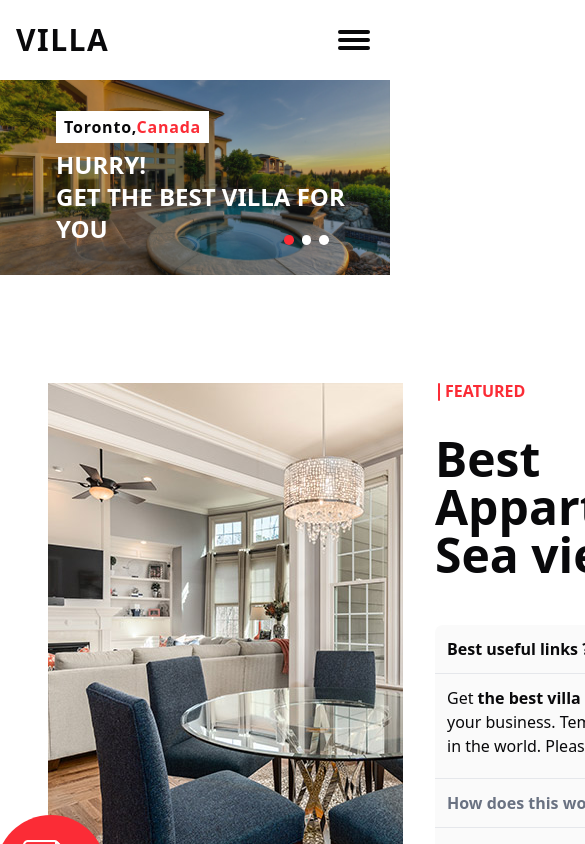
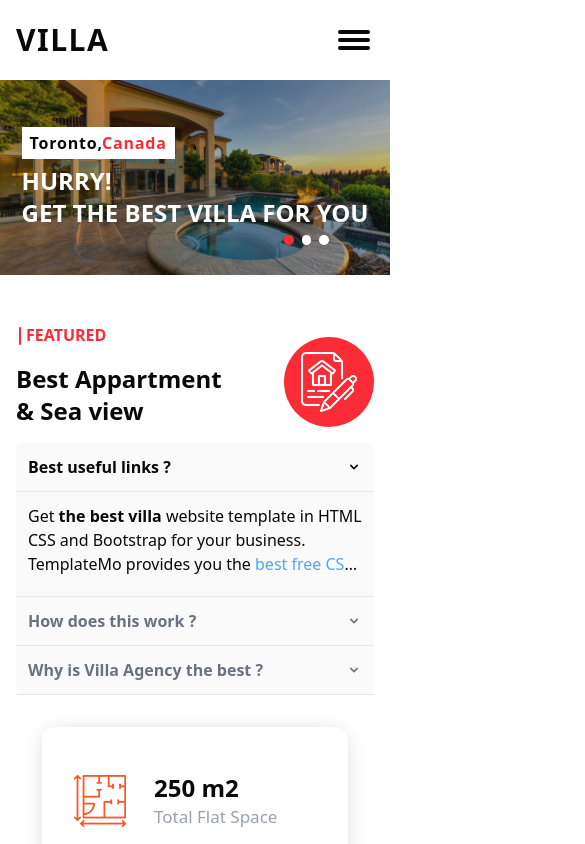
Before and after one commit to Nikkihosseini/Villa-agency, a React (Vite) app: page / in a window 390 px wide. Shown: the top 844 px of the page, 585 px wide, since content can reach past the window. Built offline with nearby package versions, Linux system fonts and the light colour scheme.

Commit message:
add some Responsive code

```diff
--- a/index.html
+++ b/index.html
@@ -3,7 +3,7 @@
   <head>
     <meta charset="UTF-8"/>
     <link href="/dist/styles.css" rel="stylesheet">
-    <meta name="viewport" content="width=device-width, initial-scale=1.0" />
+    <meta name="viewport" content="width=device-width, user-scalable=no, initial-scale=1.0, maximum-scale=1.0, minimum-scale=1.0">
     <title>Villa Agency</title>
   </head>
   <body class="font-sans text-zinc-950">
--- a/src/Components/Featured/Featured.jsx
+++ b/src/Components/Featured/Featured.jsx
@@ -7,22 +7,27 @@ export default function Featured() {
     return(
         <>
             <div className='container mx-auto px-4 xl:px-20'>
-               <div className='flex items-center justify-around gap-x-8 px-8 my-26 h-[498px]'>
-                <div className='relative'>
-                        <div className='w-[355px] h-[490px]'>
+               <div className='flex flex-col md:flex-row items-center justify-around gap-x-8  px-0 lg:px-8 my-12 md:my-26 md:h-[498px] h-full'>
+                <div className='relative 2xl:flex hidden'>
+                        <div className='lg:w-[355px] lg:h-[490px]'>
                             <img className='block w-full h-full' src="./public/images/image/featured/featured.jpg" alt="featured"/>
                         </div>
                         <a className='flex absolute bottom-[-52px] left-[-52px] items-center justify-center w-[110px] h-[110px] bg-red-500 rounded-full' href='#'>
                             <img src="./public/images/icon/featured-icon.png" alt="featured-icon"/>
                         </a>
                     </div>
-                    <div className='flex flex-col justify-between max-w-[550px] h-full'>
-                        <div className='flex flex-col items-start gap-y-8'>
-                            <h4 className=' line-before text-red-500 relative font-bold uppercase ml-2.5'>Featured</h4>
-                            <h3 className='font-bold text-5xl max-w-[400px]'>Best Appartment & Sea view</h3>
+                    <div className='flex flex-col justify-between max-w-[550px] h-full mx-auto md:mx-0'>
+                        <div className='relative flex flex-col items-start'>
+                         <div className='md:mb-0 mb-4'>
+                            <h4 className='line-before text-red-500 relative font-bold uppercase ml-2.5 mb-4'>Featured</h4>
+                            <h3 className='font-bold text-2xl md:text-3xl lg:text-4xl xl:text-5xl w-[210px] md:max-w-[400px]'>Best Appartment & Sea view</h3>
+                         </div>
+                         <a className='flex 2xl:hidden items-center justify-center absolute right-0 bottom-0 md:bottom-[-85px] lg:bottom-[-8px] md:w-[110px] md:h-[110px] w-[90px] h-[90px] bg-red-500 rounded-full mb-4' href='#'>
+                            <img src="./public/images/icon/featured-icon.png" alt="featured-icon"/>
+                         </a>
                         </div>
                         <div>
-                            <Accordion className='bg-zinc-50 border-none dark:border-none dark:divide-gray-200 dark:border-gray-200 transition w-[550px]'>
+                            <Accordion className='bg-zinc-50 border-none dark:border-none dark:divide-gray-200 dark:border-gray-200 transition w-[380pxpx] sm:w-[530px] md:w-[390px] lg:w-[470px] 2xl:w-[550px]'>
                                 <Accordion.Panel className='bg-zinc-50'>
                                     <Accordion.Title className='dark:bg-zinc-50 dark:text-zinc-950 font-semibold dark:hover:bg-zinc-50 dark:focus:ring-zinc-50 focus:ring-0 p-3'>Best useful links ?</Accordion.Title>
                                         <Accordion.Content className='dark:bg-zinc-50 text-zinc-950 p-3'>
@@ -47,10 +52,16 @@ export default function Featured() {
                                             </p>
                                     </Accordion.Content>
                                     </Accordion.Panel>
-                                </Accordion>
+                            </Accordion>
                         </div>
                     </div>
-                    <div>
+                    <div className='flex sm:hidden md:flex mt-8 md:mt-0'>
+                        <InfoTable space='250 m2' safety='24/7'/>
+                    </div>
+                    <div className='hidden sm:flex md:hidden mt-5'>
+                       <div className='relative lg:w-[355px] lg:h-[490px] rounded-[0.8rem] overflow-hidden'>
+                            <img className='block w-full h-full' src="./public/images/image/featured/featured.jpg" alt="featured"/>
+                        </div>
                         <InfoTable space='250 m2' safety='24/7'/>
                     </div>
                </div>
--- a/src/Components/Header/HeaderBanner.jsx
+++ b/src/Components/Header/HeaderBanner.jsx
@@ -27,7 +27,7 @@ export default function HeaderBanner() {
         <SwiperSlide>
           <div className='relative z-30 overflow-hidden'>
             <div className='container mx-auto px-4 xl:px-20 absolute overflow-y-hidden h-full md:min-h-screen flex items-center justify-start'>
-              <div className='ml-10 md:ml-30 lg:ml-50 sm:mt-[-2rem]  md:mt-[-20rem] lg:mt-[-12rem] xl:mt-0'>
+              <div className='m-top mx-auto md:mx-0 md:ml-30'>
                 <span className='inline-block font-semibold text-base md:text-[17px] bg-white py-1 md:py-2 px-2 md:px-3 tracking-wider line-clamp-1 md:mb-4'>Toronto,<span className='text-red-500'>Canada</span></span>
                 <h2 className='text-white text-2xl sm:text-5xl md:text-5xl lg:text-6xl font-bold line-clamp-4 max-w-[485px] lg:leading-22 uppercase'><span className='block max-w-[214px]'>Hurry!</span>Get the Best Villa for you</h2>
               </div>
@@ -38,23 +38,23 @@ export default function HeaderBanner() {
         <SwiperSlide>
         <div className='relative z-30 overflow-hidden'>
             <div className='container mx-auto px-4 xl:px-20 absolute overflow-y-hidden h-full md:min-h-screen flex items-center justify-start'>
-              <div className='ml-10 md:ml-30 lg:ml-50 sm:mt-[-2rem]  md:mt-[-20rem] lg:mt-[-12rem] xl:mt-0'>
+              <div className='m-top mx-auto md:mx-0 md:ml-30'>
                 <span className='inline-block font-semibold text-base md:text-[17px] bg-white py-1 md:py-2 px-2 md:px-3 tracking-wider line-clamp-1 md:mb-4'>Melbourne,<span className='text-red-500'>Australia</span></span>
                 <h2 className='text-white text-2xl sm:text-5xl md:text-5xl lg:text-6xl font-bold line-clamp-4 max-w-[485px] lg:leading-22 uppercase'><span className='block max-w-[358px]'>Be Quick!</span>Get the best villa in town</h2>
               </div>
             </div>
-            <img className='h-full w-full' src="./images/image/banner/banner-01.jpg" alt="Toronto,Canada"/>
+            <img className='h-full w-full' src="./images/image/banner/banner-02.jpg" alt="Toronto,Canada"/>
           </div>
         </SwiperSlide>
         <SwiperSlide>
         <div className='relative z-30 overflow-hidden'>
             <div className='container mx-auto px-4 xl:px-20 absolute overflow-y-hidden h-full md:min-h-screen flex items-center justify-start'>
-              <div className='ml-10 md:ml-30 lg:ml-50 sm:mt-[-2rem]  md:mt-[-20rem] lg:mt-[-12rem] xl:mt-0'>
+              <div className='m-top mx-auto md:mx-0 md:ml-30'>
                 <span className='inline-block font-semibold text-base md:text-[17px] bg-white py-1 md:py-2 px-2 md:px-3 tracking-wider line-clamp-1 md:mb-4'>Miami,<span className='text-red-500'>South Florida</span></span>
                 <h2 className='text-white text-2xl sm:text-5xl md:text-5xl lg:text-6xl font-bold line-clamp-4 max-w-[539px] lg:leading-22 uppercase'><span className='block max-w-[377px]'>Act Now!</span>Get the highest level penthouse</h2>
               </div>
             </div>
-            <img className='h-full w-full' src="./images/image/banner/banner-01.jpg" alt="Toronto,Canada"/>
+            <img className='h-full w-full' src="./images/image/banner/banner-03.jpg" alt="Toronto,Canada"/>
           </div>
         </SwiperSlide>
       </Swiper>
--- a/src/Components/Header/customiz-swiper.css
+++ b/src/Components/Header/customiz-swiper.css
@@ -100,3 +100,15 @@
     margin-bottom: 1rem;
   }
 }
+
+@media screen and (min-width: 800px){
+  .swiper-pagination {
+    margin-bottom: 1rem;
+  }
+}
+
+/* @media screen and (min-width: 700px){
+  .m-top{
+    margin-top: -800px;
+  }
+} */
```
